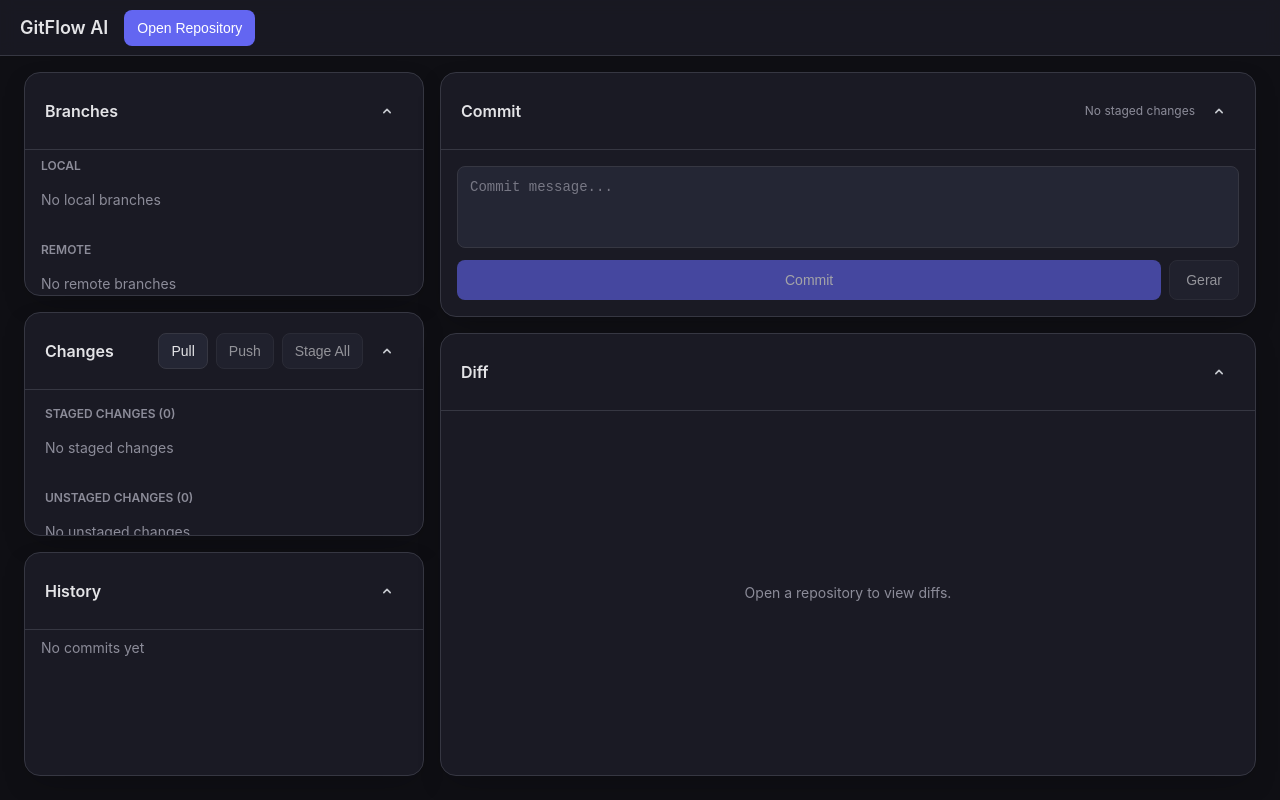
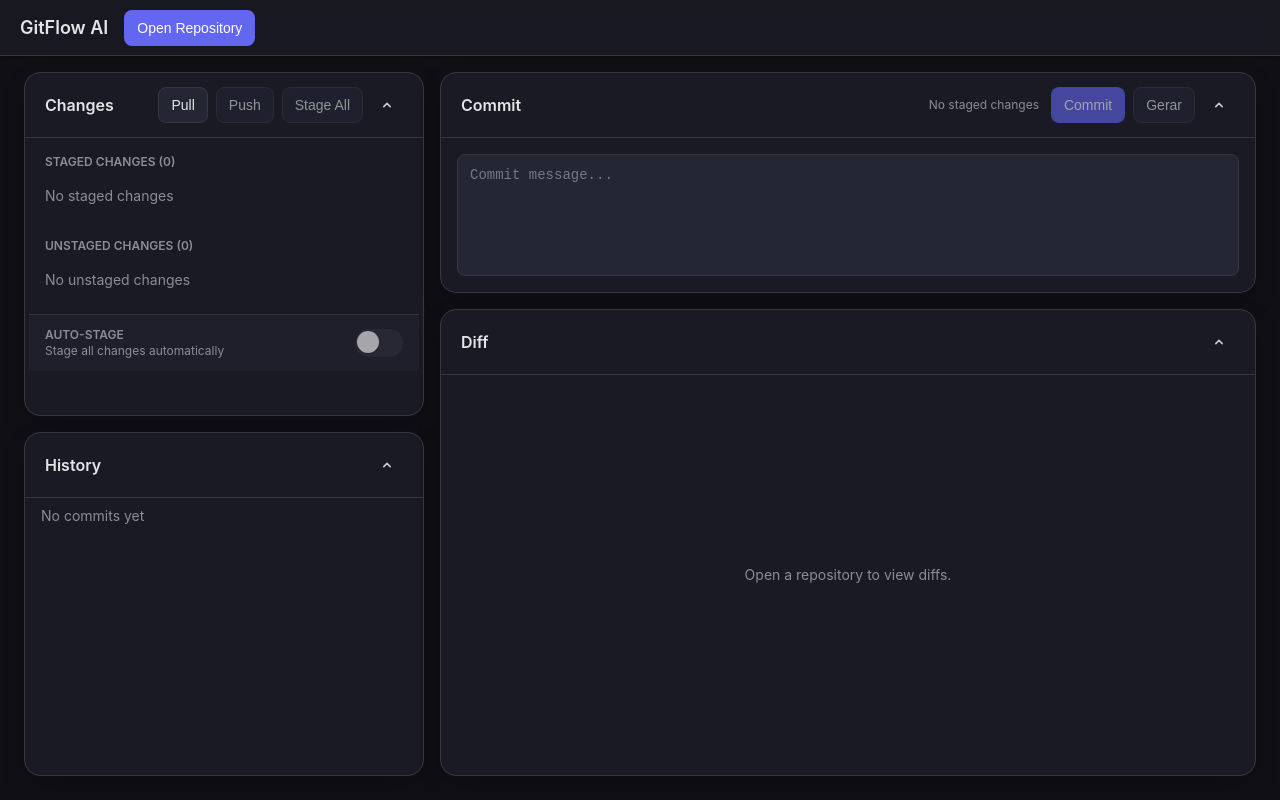
Before and after one commit to gabrielMalonso/EverydayGit, a React (Vite) app: page / in a window 1280 px wide. Built offline with nearby package versions, Linux system fonts and the light colour scheme.

Commit message:
Further reduce panel header height

```diff
--- a/src/App.tsx
+++ b/src/App.tsx
@@ -1,7 +1,6 @@
 import { useEffect } from 'react';
 import { invoke } from '@tauri-apps/api/core';
 import { TopBar } from './components/TopBar';
-import { BranchesPanel } from './components/BranchesPanel';
 import { ChangesListPanel } from './components/ChangesListPanel';
 import { CommitPanel } from './components/CommitPanel';
 import { DiffViewer } from './components/DiffViewer';
@@ -46,7 +45,6 @@
         <div className="mx-auto grid min-h-0 w-full max-w-7xl flex-1 grid-cols-3 gap-4">
           {/* Left 1/3 */}
           <div className="col-span-1 flex min-h-0 flex-col gap-4">
-            <BranchesPanel className="min-h-0 flex-1" />
             <ChangesListPanel className="min-h-0 flex-1" />
             <HistoryPanel className="min-h-0 flex-1" />
           </div>
--- a/src/components/CommitPanel.tsx
+++ b/src/components/CommitPanel.tsx
@@ -60,30 +60,21 @@
       collapsible
       collapseKey="commit"
       actions={
-        <div className="text-xs text-text3">
+        <div className="flex items-center gap-3">
+          <span className="text-xs text-text3">
             {stagedCount > 0 ? `${stagedCount} staged` : 'No staged changes'}
-        </div>
-      }
-      contentClassName="p-4"
-    >
-      <div className="space-y-3">
-        <Textarea
-          value={commitMessage}
-          onChange={(e) => setCommitMessage(e.target.value)}
-          placeholder="Commit message..."
-          rows={3}
-        />
-
-        <div className="flex gap-2">
+          </span>
+          <div className="flex items-center gap-2">
             <Button
               onClick={handleCommit}
+              size="sm"
               disabled={stagedCount === 0 || !commitMessage.trim() || isGenerating}
-            className="flex-1"
             >
               Commit
             </Button>
             <Button
               onClick={handleGenerateCommit}
+              size="sm"
               variant="secondary"
               isLoading={isGenerating}
               disabled={stagedCount === 0}
@@ -92,6 +83,17 @@
             </Button>
           </div>
         </div>
+      }
+      contentClassName="p-4"
+    >
+      <div>
+        <Textarea
+          value={commitMessage}
+          onChange={(e) => setCommitMessage(e.target.value)}
+          placeholder="Commit message..."
+          rows={5}
+        />
+      </div>
     </Panel>
   );
 };
--- a/src/components/Panel.tsx
+++ b/src/components/Panel.tsx
@@ -60,7 +60,7 @@
     >
       {showHeader && (
         <div
-          className={`flex items-center justify-between gap-3 border-b border-border1 px-5 py-2.5 ${headerClassName}`}
+          className={`flex items-center justify-between gap-3 border-b border-border1 px-5 py-1 ${headerClassName}`}
         >
           <h3 className="min-w-0 text-base font-semibold text-text1">
             <span className="block truncate">{title}</span>
--- a/src/components/TopBar.tsx
+++ b/src/components/TopBar.tsx
@@ -1,11 +1,12 @@
 import React from 'react';
 import { open } from '@tauri-apps/plugin-dialog';
 import { invoke } from '@tauri-apps/api/core';
-import { Button } from '../ui';
+import { Button, SelectMenu, SelectOption } from '../ui';
 import { Badge } from './Badge';
 import { useRepoStore } from '../stores/repoStore';
 import { useGitStore } from '../stores/gitStore';
 import { useSettingsStore } from '../stores/settingsStore';
+import { useGit } from '../hooks/useGit';
 
 const isTauriRuntime = () => {
   if (typeof window === 'undefined') return false;
@@ -15,8 +16,36 @@
 
 export const TopBar: React.FC = () => {
   const { repoPath, setRepoPath } = useRepoStore();
-  const { status } = useGitStore();
+  const { status, branches } = useGitStore();
   const { setSettingsOpen } = useSettingsStore();
+  const { checkoutBranch } = useGit();
+
+  const branchOptions: SelectOption[] = React.useMemo(() => {
+    const localBranches = branches.filter((branch) => !branch.remote);
+    const remoteBranches = branches.filter((branch) => branch.remote);
+    const localOptions = localBranches.map((branch) => ({
+      value: branch.name,
+      label: branch.name,
+      disabled: branch.current,
+      key: `local-${branch.name}`,
+    }));
+    const remoteOptions = remoteBranches.map((branch) => ({
+      value: branch.name,
+      label: branch.name,
+      disabled: true,
+      key: `remote-${branch.name}`,
+    }));
+
+    if (localOptions.length && remoteOptions.length) {
+      return [
+        ...localOptions,
+        { type: 'divider', value: '__divider__', label: 'divider', key: 'divider' },
+        ...remoteOptions,
+      ];
+    }
+
+    return [...localOptions, ...remoteOptions];
+  }, [branches]);
 
   const handleSelectRepo = async () => {
     if (!isTauriRuntime()) {
@@ -65,7 +94,29 @@
         <div className="flex items-center gap-3">
           <div className="flex items-center gap-2">
             <span className="text-sm text-text3">Branch</span>
-            <Badge variant="info">{status.current_branch}</Badge>
+            <SelectMenu
+              id="branch-selector"
+              value={status.current_branch}
+              options={branchOptions}
+              onChange={(value) => checkoutBranch(String(value))}
+              align="right"
+              menuWidthClass="min-w-[180px]"
+              buttonClassName="flex items-center gap-2 rounded-card border border-border1 bg-surface3/80 px-3 py-1.5 text-sm text-text1 shadow-popover ring-1 ring-black/20 backdrop-blur-xl"
+              buttonContentClassName="flex min-w-0 max-w-[160px] items-center gap-2 truncate"
+              renderTriggerValue={(option) => (
+                <span className="truncate text-text1">{option?.label ?? status.current_branch}</span>
+              )}
+              renderOptionLabel={(option, { isSelected }) => (
+                <div className="flex items-center justify-between gap-2">
+                  <span className="truncate">{option.label}</span>
+                  {option.key?.toString().startsWith('remote-') ? (
+                    <Badge variant="warning">remote</Badge>
+                  ) : (
+                    isSelected && <Badge variant="info">current</Badge>
+                  )}
+                </div>
+              )}
+            />
           </div>
 
           {status.ahead > 0 && <Badge variant="success">↑ {status.ahead}</Badge>}
```
Lines whose indentation alone changed are shown as unchanged.
